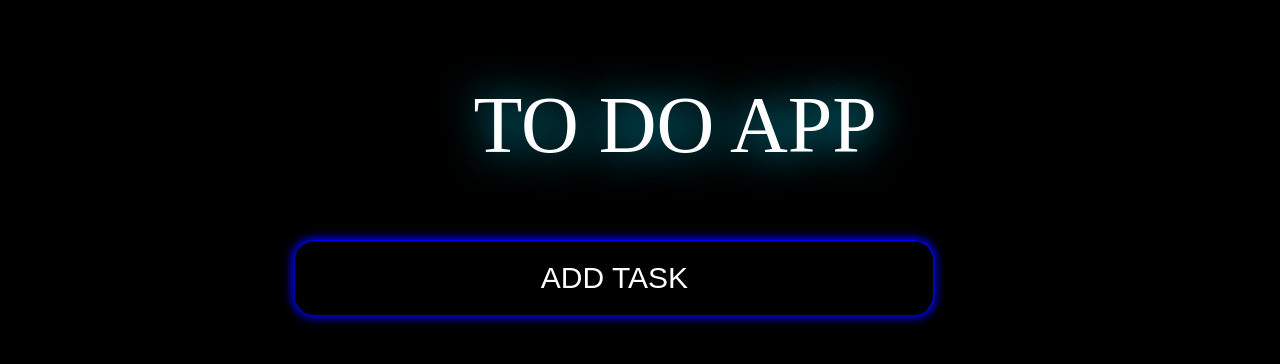
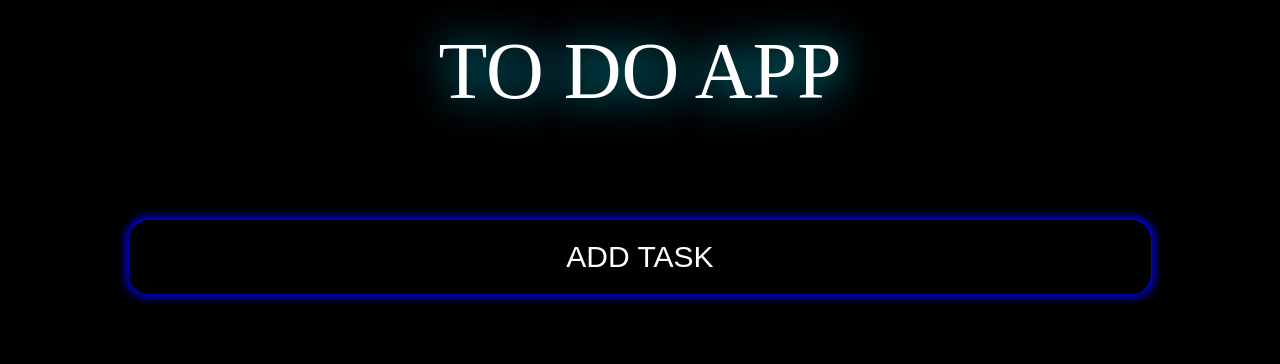
Before and after one commit to Rukashi46/to-do-app, a plain HTML site: page index.html in a window 1280 px wide. Drawn offline with nearby package versions, Linux system fonts and the light colour scheme.

Commit message:
update style var,update index.htm

```diff
--- a/To-Do.css
+++ b/To-Do.css
@@ -1,9 +1,5 @@
 #header{
     font-size:500%;
-    position: absolute;
-    left: 37%;
-    top: 10%;
-    text-decoration:solid bisque 2px;
     text-shadow: 0px 0px 50px rgb(2, 208, 240);
     animation: textglow 5s linear infinite;
 }
@@ -20,10 +16,19 @@
 }
 body{
     background:black;
-    height: 100vh;
     color:white;
+    display: flexbox;
+    justify-items: center;
+    flex-direction: column;
+}
+#responsive{
     display: flex;
-    flex-direction: column;
+    padding: 2rem;
+    text-align: center;
+    justify-content: center;
+    width: 100%;
+    max-width:80vw;
+    border-color: white;
 }
 #task-list{
     list-style-type:none;
@@ -39,10 +44,9 @@ dialog{
     top: -50px;
 }
 #click{
-    position: absolute;
-    width: 50%;
-    top: 30%;
-    left:23%;
+    align-self: flex-start;
+    margin-top: 70px;
+    width:100%;
     background-color:black;
     border-color: #FF0000,#ffa500,#FFFF00,green,#00FFFF,#0000FF,Magenta,Black,White,Gray;
     color: white;
@@ -135,7 +139,7 @@ dialog{
 #class li input[type="checkbox"]{
     transform: scale(1.5);
     margin:8px;
-    margin-right: 12px;
+    margin-right: 15px;
 }
 #task-list li{
     color: antiquewhite;
@@ -148,7 +152,7 @@ dialog{
 #task-list li input[type="checkbox"]{
     transform: scale(1.1);
     margin: 8px;
-    margin-right:12px;
+    margin-right:15px;
     cursor: pointer;
 }
 #task-list:empty{
--- a/index.html
+++ b/index.html
@@ -6,14 +6,16 @@
     <link rel="stylesheet" href="To-Do.css">
     <header id="header">TO DO APP</header>
     <body class="addd">
+        <div id="responsive">
         <dialog>
             <input type="text" id="Add-Task" placeholder="Add Task">
             <button class="tasks">Add Task</button>
             <button class="close">close</button>
         </dialog>
         <button id="click">ADD TASK</button>
+         </div>
         <div id="task-container">
-            <ul id="task-list"></ul>
+            <ul id="task-list">*drag  to rearrange</ul>
             <h3 style="display: none;">completed</h3>
             <ul id="class"></ul>
         </div>
```
Also changed, not shown: 1 other file.
